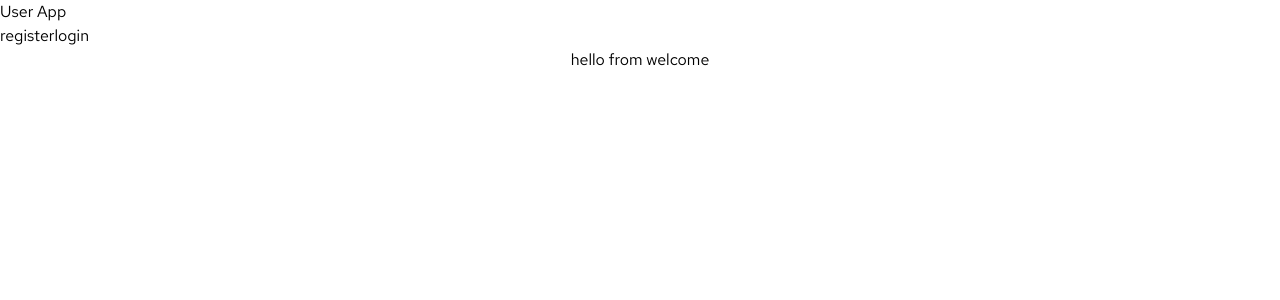
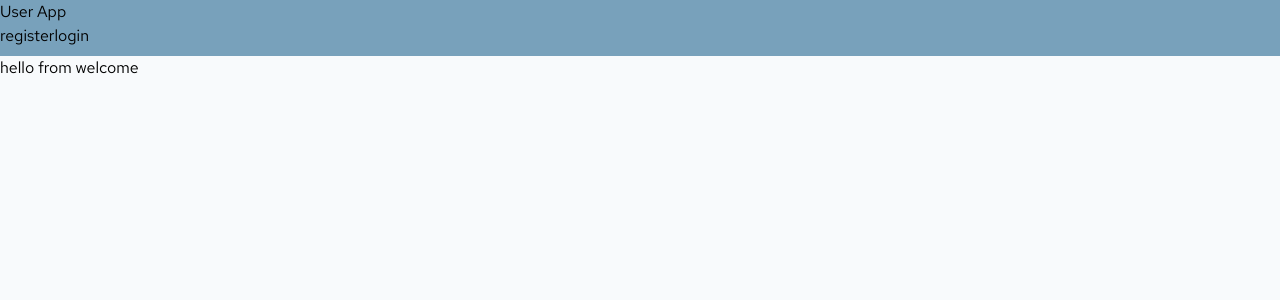
Before and after one commit to saulthebear/pos-client, a React (Create React App) app: page / in a window 1280 px wide. Shown: the top 300 px of the page. Built offline with nearby package versions, Linux system fonts and the light colour scheme; a web font is replaced by a local one.

Commit message:
Setup layout
* navbar with fixed height
* <main> takes up rest of space

```diff
--- a/src/App.js
+++ b/src/App.js
@@ -47,14 +47,13 @@ function App() {
 
   return (
     <Router>
-      <header>
+      <div className="h-screen grid grid-rows-[3.5rem_1fr]">
+        <header className="bg-brand">
           <Navbar currentUser={currentUser} handleLogout={handleLogout} />
         </header>
-
-      <div className="App">
+        <main className="bg-slate-50">
           <Routes>
             <Route path="/" element={<Welcome />} />
-
             <Route
               path="/register"
               element={
@@ -64,7 +63,6 @@ function App() {
                 />
               }
             />
-
             <Route
               path="/login"
               element={
@@ -74,7 +72,6 @@ function App() {
                 />
               }
             />
-
             {/* conditionally render auth locked routes */}
             <Route
               path="/profile"
@@ -96,6 +93,7 @@ function App() {
             <Route path="admin/transactions" element={<TransactionsPage />} />
             <Route path="admin/categories" element={<CategoriesPage />} />
           </Routes>
+        </main>
       </div>
     </Router>
   )
```
Lines whose indentation alone changed are shown as unchanged.
